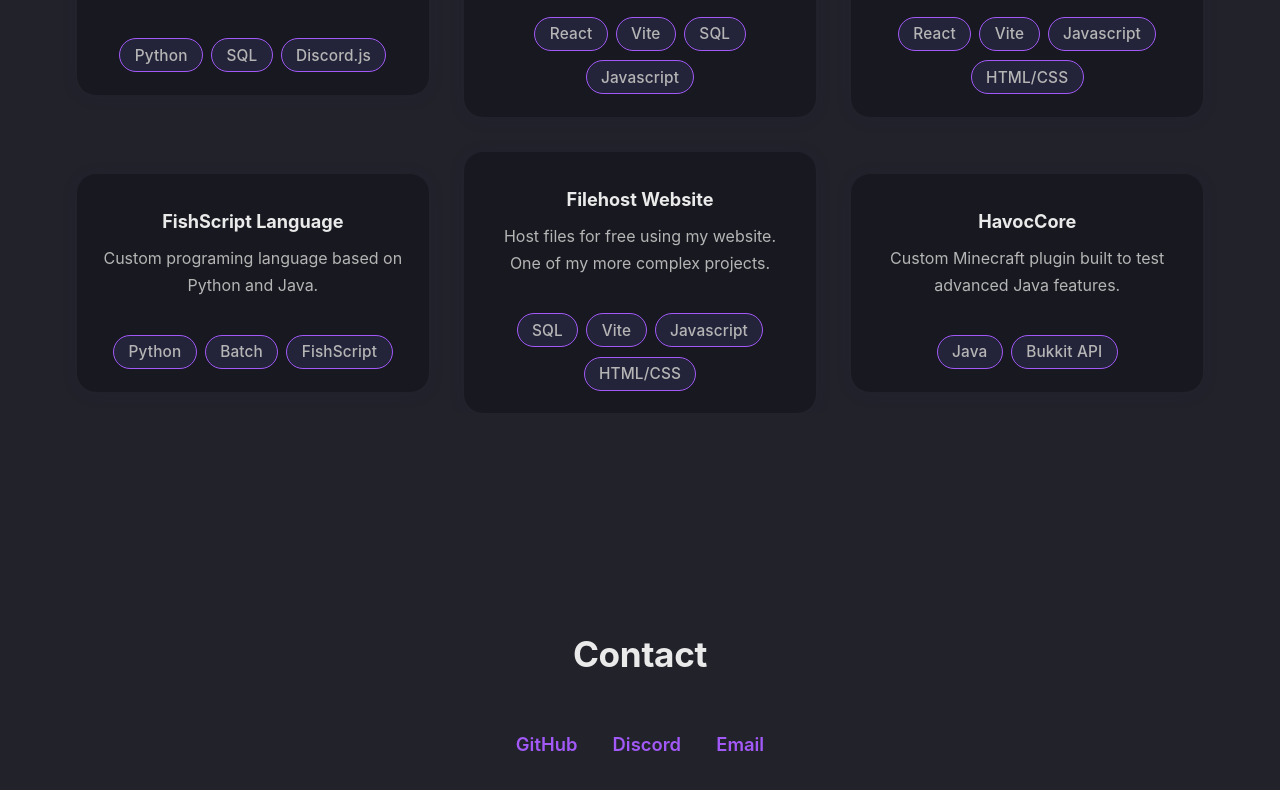
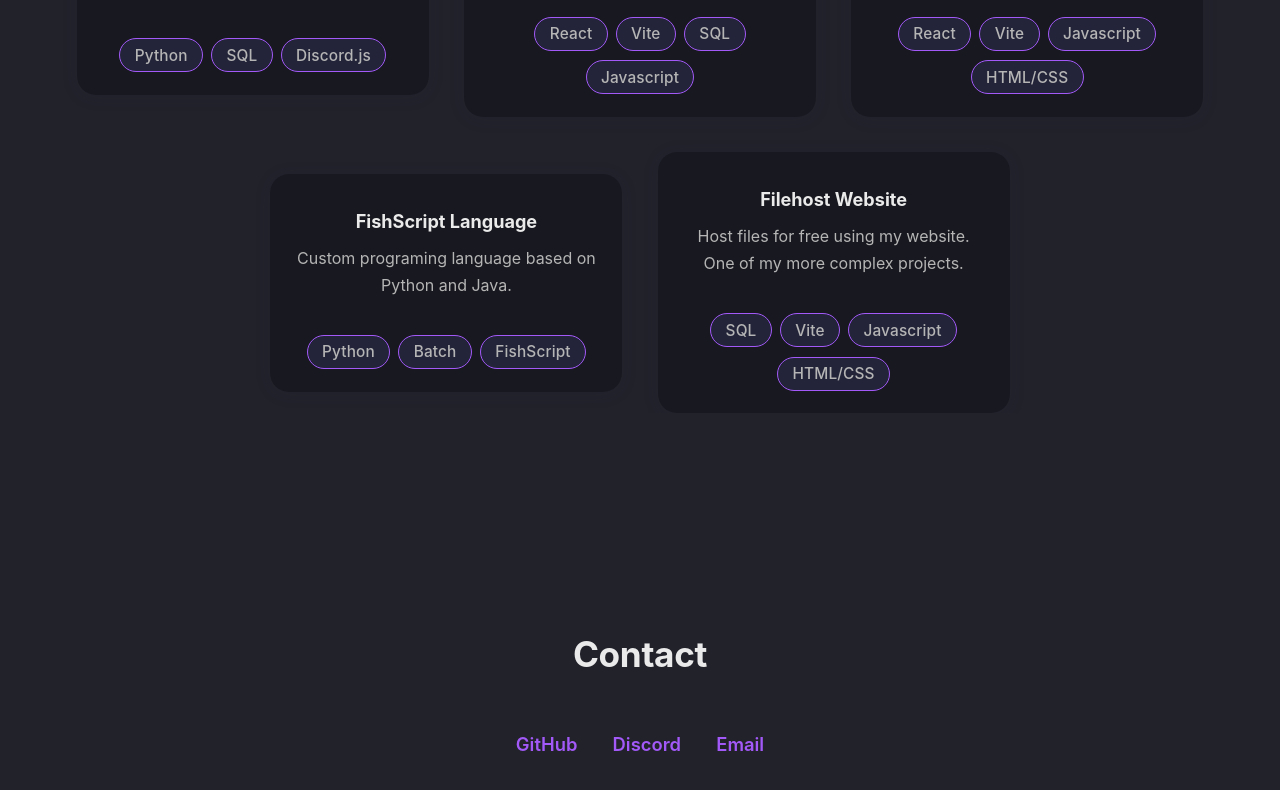
Before and after one commit to 11VZ/portfolio, a React (Vite) app: page / in a window 1280 px wide. Shown: the part 2387-3177 px from the top of the page. Built offline with nearby package versions, Linux system fonts and the light colour scheme.

Commit message:
removed havoccore

```diff
--- a/src/App.jsx
+++ b/src/App.jsx
@@ -205,23 +205,6 @@ function App() {
 
             </div>
           </div>
-          <div
-            className="redesigned-project centered-project-card"
-            onClick={() => window.open('https://github.com/11VZ/HavocCore', '_blank')}
-            tabIndex={0}
-            role="button"
-            aria-label="Open HavocCore"
-            style={{ cursor: 'pointer' }}
-          >
-            <div className="project-header centered-header">
-              <h3>HavocCore</h3>
-            </div>
-            <p>Custom Minecraft plugin built to test advanced Java features.</p>
-            <div className="project-langs">
-              <span className="lang-badge">Java</span>
-              <span className="lang-badge">Bukkit API</span>
-            </div>
-          </div>
         </div>
       </section>
       <section className="showcase-section showcase-contact" ref={contactRef} id="contact">
```
